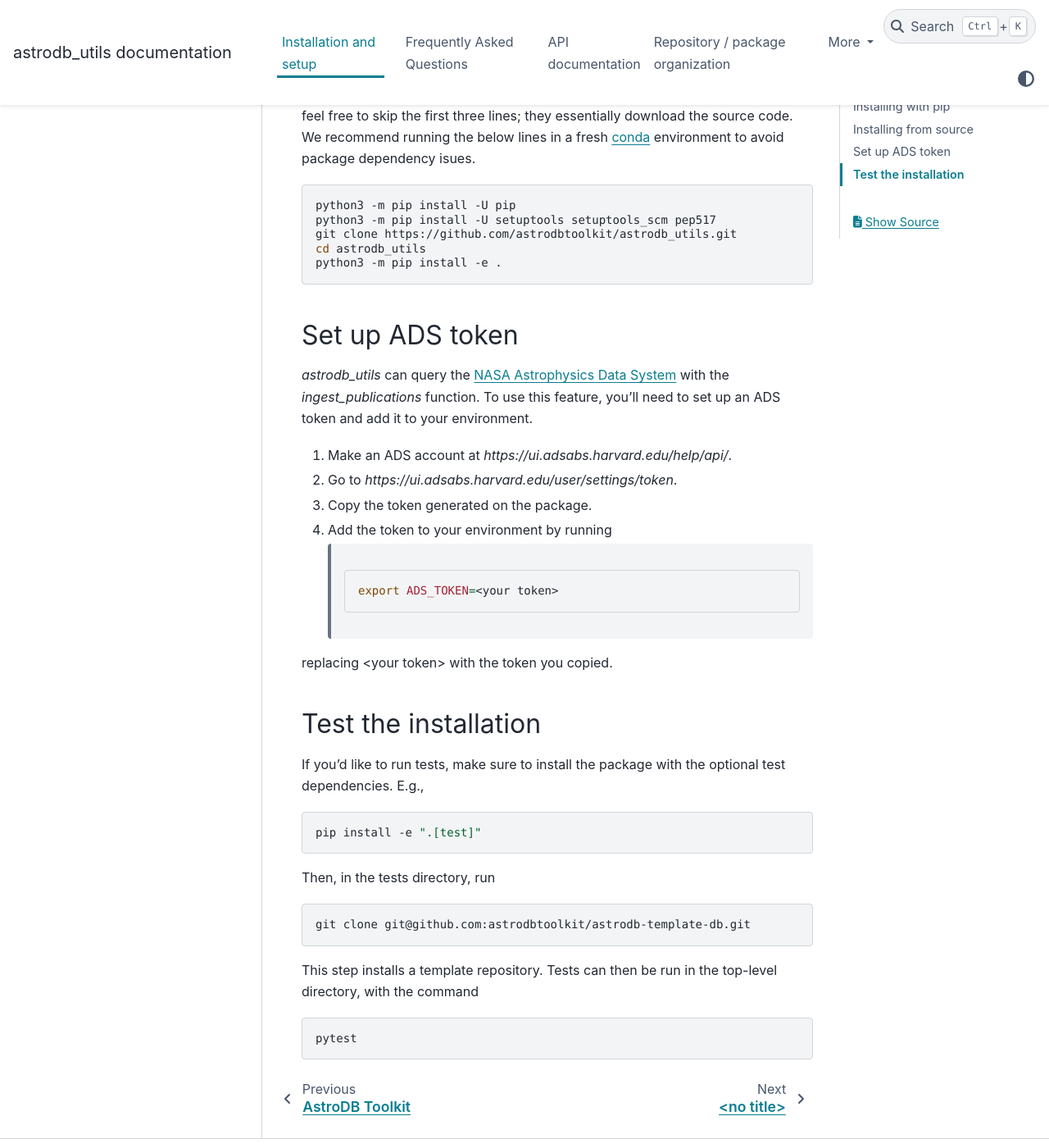
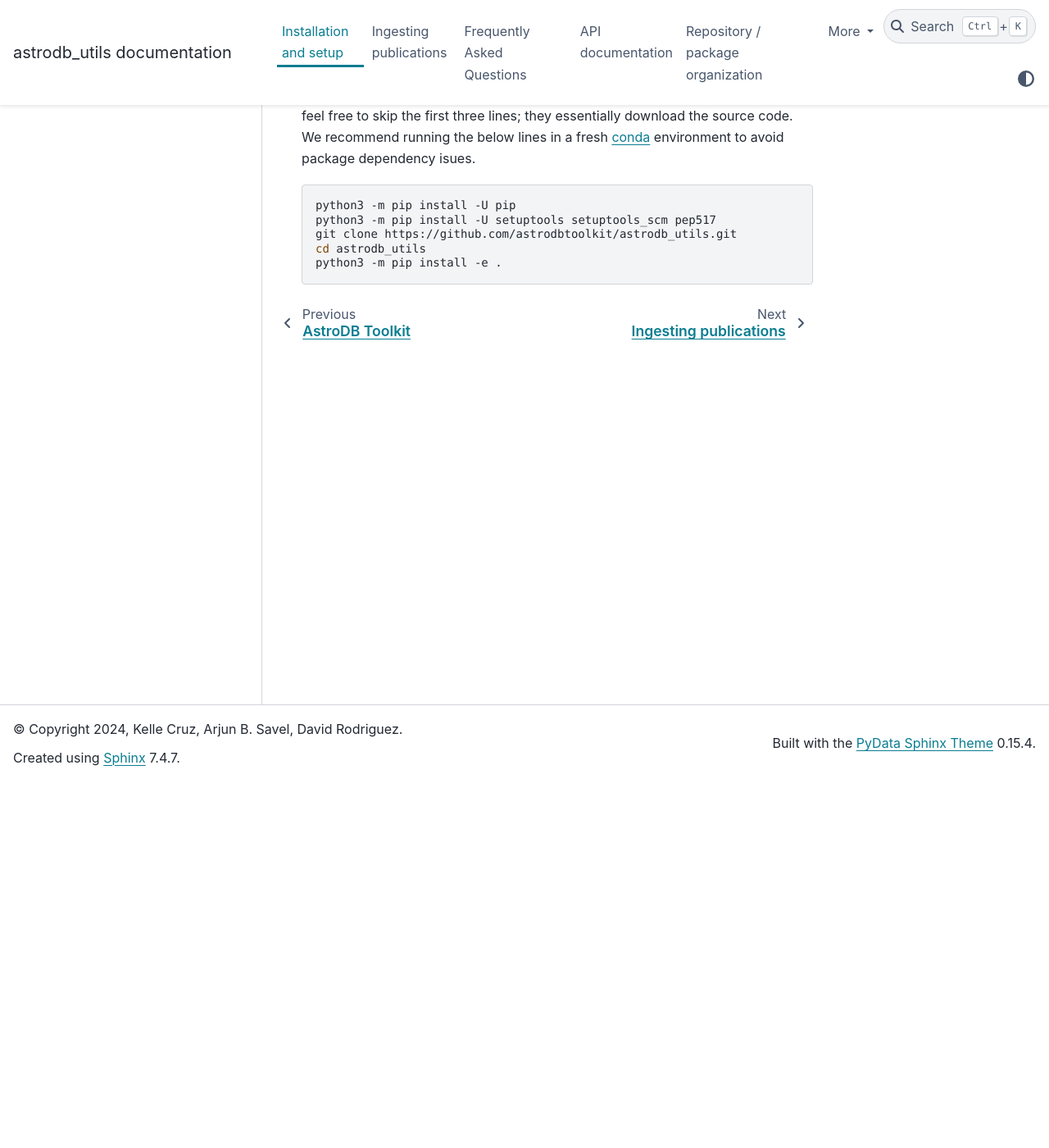
Before and after one commit to astrodbtoolkit/astrodb_utils, a Sphinx documentation site: the page built from docs/pages/installation.rst, in a window 1280 px wide and 1400 px high, scrolled down 447 px. Shown: the whole window at 82% size. Built offline with Sphinx 7.4.7 and the PyData theme 0.15.4, drawn with Linux system fonts in a browser that asks for light colours; pages that are not in the unit, such as notebooks, are missing from menus; the version number could not be read and is left out.

Commit message:
complete separation between normal and dev install; ingest pubs

```diff
--- a/docs/pages/installation.rst
+++ b/docs/pages/installation.rst
@@ -24,42 +24,3 @@ to avoid package dependency isues.
     git clone https://github.com/astrodbtoolkit/astrodb_utils.git
     cd astrodb_utils
     python3 -m pip install -e .
-
-
-Set up ADS token
------------------------
-`astrodb_utils` can query the `NASA Astrophysics Data System <https://ui.adsabs.harvard.edu/>`_ with the `ingest_publications` function.
-To use this feature, you'll need to set up an ADS token and add it to your environment.
-
-1. Make an ADS account at `https://ui.adsabs.harvard.edu/help/api/`.
-2. Go to `https://ui.adsabs.harvard.edu/user/settings/token`.
-3. Copy the token generated on the package.
-4. Add the token to your environment by running
-
-    .. code-block:: bash
-
-        export ADS_TOKEN=<your token>
-
-replacing <your token> with the token you copied.
-
-
-Test the installation
----------------------
-
-If you'd like to run tests, make sure to install the package with the optional test dependencies. E.g.,
-
-.. code-block:: bash
-
-    pip install -e ".[test]"
-
-Then, in the tests directory, run
-
-.. code-block:: bash
-
-    git clone git@github.com:astrodbtoolkit/astrodb-template-db.git
-
-This step installs a template repository. Tests can then be run in the top-level directory, with the command
-
-.. code-block:: bash
-
-    pytest
```
Also changed, not shown: docs/pages/ingesting_publications.rst (+26 -0 lines).
